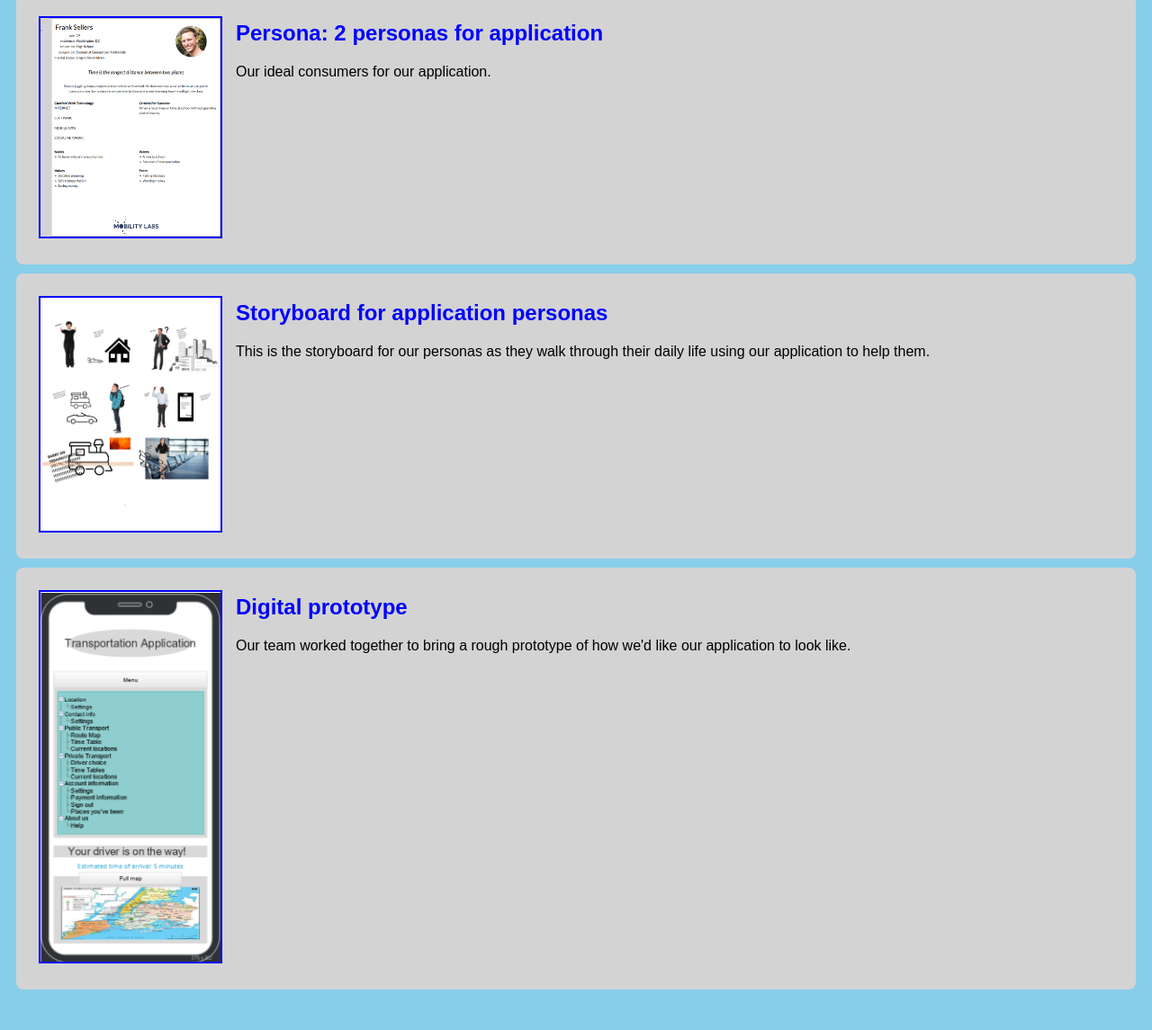
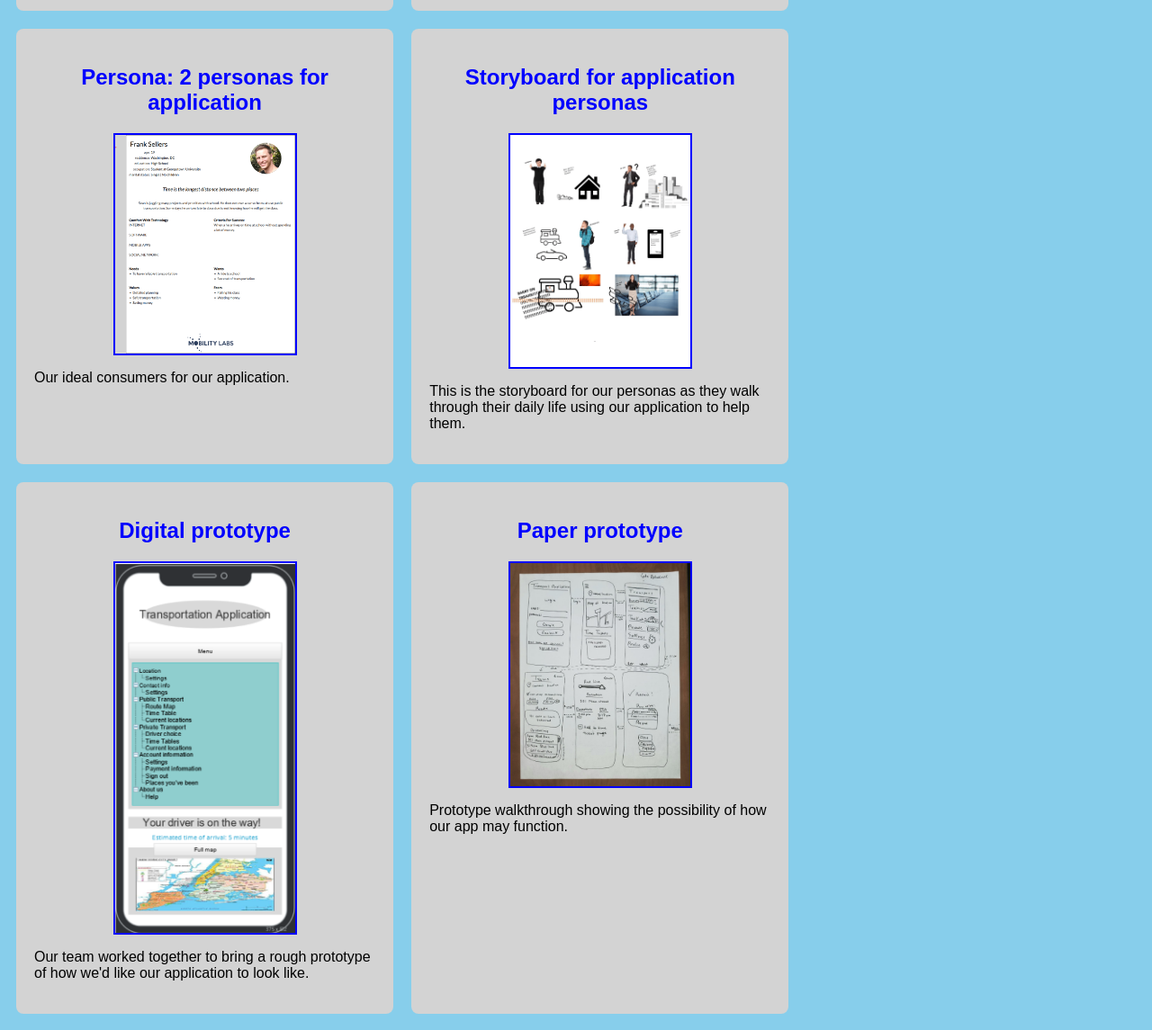
Before and after one commit to GBlackwell1/GBlackwell1.github.io, a plain HTML site: page index.html in a window 1280 px wide. Shown: the part 538-1683 px from the top of the page at 90% size. Before the commit the page ends 1648 px from the top, so only its background shows below. Drawn offline with Linux system fonts and the light colour scheme.

Commit message:
Add files via upload

```diff
--- a/index.html
+++ b/index.html
@@ -6,58 +6,58 @@
     </head>
     <body>
         <h1>Gabriel Blackwell's CSCE 190 Site</h1>
+        <div class="assignments">
             <!-- Problem statement assignment-->
             <section class="assignment">
+                <a href="files/Good Team Name’s problem statement.pdf"><h2>Problem Statement</h2></a>
                 <a href="files/Good Team Name’s problem statement.pdf"><img src="images/Good team names problem statement.PNG"></a>
-            <section class="ass-details">
-                <a href="files/Good Team Name’s problem statement.pdf"><h2>Problem Statement</h2></a>
                     <p>Users have difficulty juggling a multitude of private transportation apps when they need
                     transportation in a city. They feel like it would be easier to have one app that combines all
                         private and public transportation in an area into one, easily accessible application.
                     </p>
-
-            </section>
             </section>
             <!--Affinity diagram statement-->
             <!--I need to eventually resize to same proportions-->
             <section class="assignment">
+                <a href="files/The Expensive Nut Jamboard.pdf"><h2>Affinity Diagram</h2></a>
                 <a href="files/The Expensive Nut Jamboard.pdf"><img src="images/Expensive Nut Jamboard.PNG"></a>
-            <section class="ass-details">
-                <a href="files/The Expensive Nut Jamboard.pdf"><h2>Affinity Diagram</h2></a>
                 <p>
                     Me and my group worked to provide a clear feature list that you can expect from our app.
                 </p>
-            </section>
+
             </section>
             <!--Persona assignment-->
             <section class="assignment">
+                <a href="files/ilovepdf_merged.pdf"><h2>Persona: 2 personas for application</h2></a>
                 <a href="files/ilovepdf_merged.pdf"><img src="images/FrankSellers.png"></a>
-            <section class="ass-details">
-                <a href="files/ilovepdf_merged.pdf"><h2>Persona: 2 personas for application</h2></a>
                 <p>
                      Our ideal consumers for our application.
                 </p>
             </section>
-        </section>
             <!--Storyboard assignment-->
             <section class="assignment">
+                <a href="files/Frank Barry and Todd.pdf"><h2>Storyboard for application personas</h2></a>
                 <a href="files/Frank Barry and Todd.pdf"><img src="images/barrycombopdf-1.png"></a>
-            <section class="ass-details">
-                <a href="files/Frank Barry and Todd.pdf"><h2>Storyboard for application personas</h2></a>
                  <p>
                      This is the storyboard for our personas as they walk through their daily life using our application to help them.
                  </p>
             </section>
-        </section>
             <!--Sketch assignment-->
             <section class="assignment">
+                <a href="files/GabeAppDesign-combined.pdf"><h2>Digital prototype</h2></a>
                 <a href="files/GabeAppDesign-combined.pdf"><img src="images/AppPrototype.png"></a>
-            <section class="ass-details">
-                <a href="files/GabeAppDesign-combined.pdf"><h2>Digital prototype</h2></a>
                 <p>
                     Our team worked together to bring a rough prototype of how we'd like our application to look like.
                 </p>
             </section>
+            <!--Paper prototype assignment-->
+            <section class="assignment">
+                <a href="https://youtu.be/B9I5BRAWgpMf"><h2>Paper prototype</h2></a>
+                <a href="https://youtu.be/B9I5BRAWgpM"><img src="images/paper prototype.jpg"></a>
+                 <p>
+                  Prototype walkthrough showing the possibility of how our app may function.
+                 </p>
             </section>
+        <div>
     </body>
 </html>
--- a/styles.css
+++ b/styles.css
@@ -2,10 +2,15 @@ body{
     background:skyblue;
     font-family:Arial, Helvetica, sans-serif;
 }
+.assignments {
+    display:flex;
+    flex-wrap:wrap;
+}
 .assignment{
-    display:flex;
-    padding: 10px;
+    width: 30%;
+    padding: 20px;
     margin: 10px;
+    padding: 20px 10;
     background: lightgrey;
     border-radius: 8px;
 }
@@ -13,6 +18,8 @@ body{
     width: 200px;
     margin: 15px;
     border: 2px solid blue;
+    display:block;
+    margin:auto;
 }
 .assignment img:hover{
     border: 2px dashed black;
@@ -21,6 +28,9 @@ h1 {
     color:green;
     text-align:center;
 }
+h2 {
+    text-align: center;
+}
 a {
     text-decoration: none;
     color:blue;
```
Lines whose indentation alone changed are shown as unchanged.
